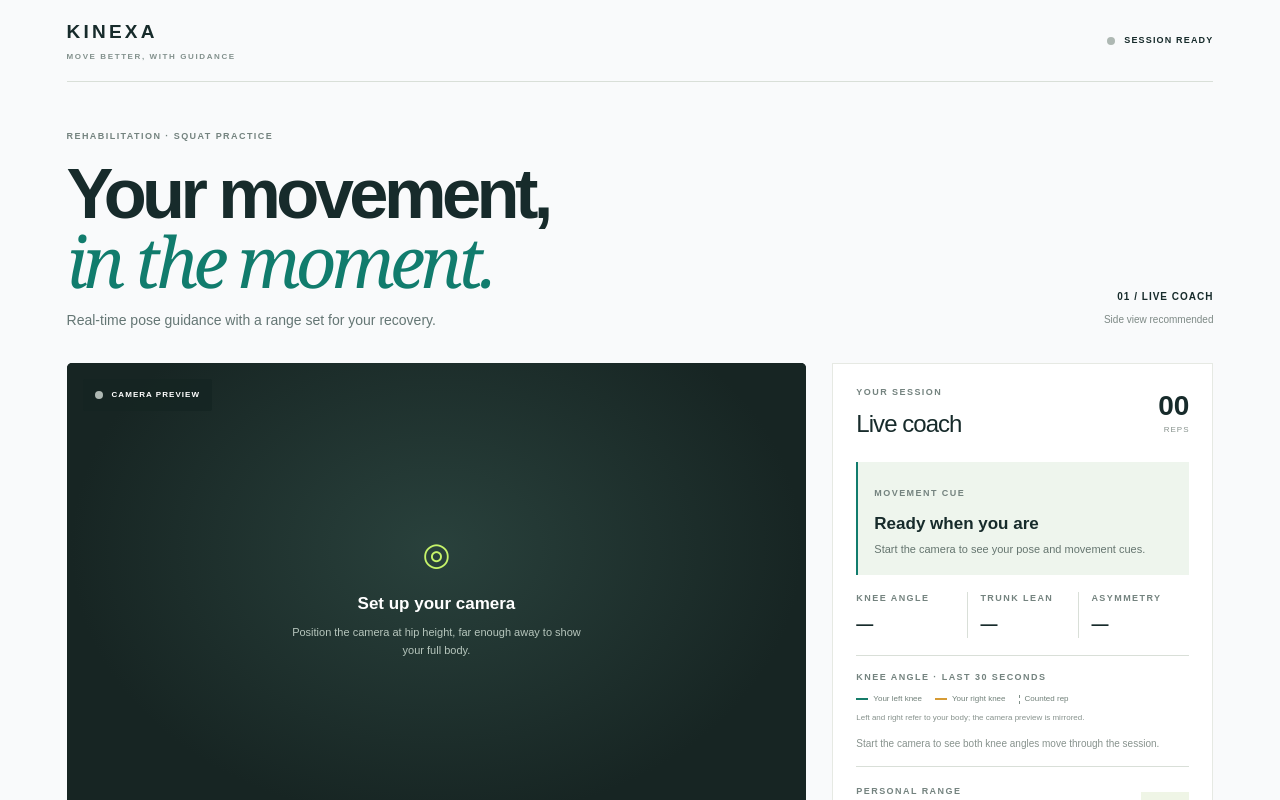
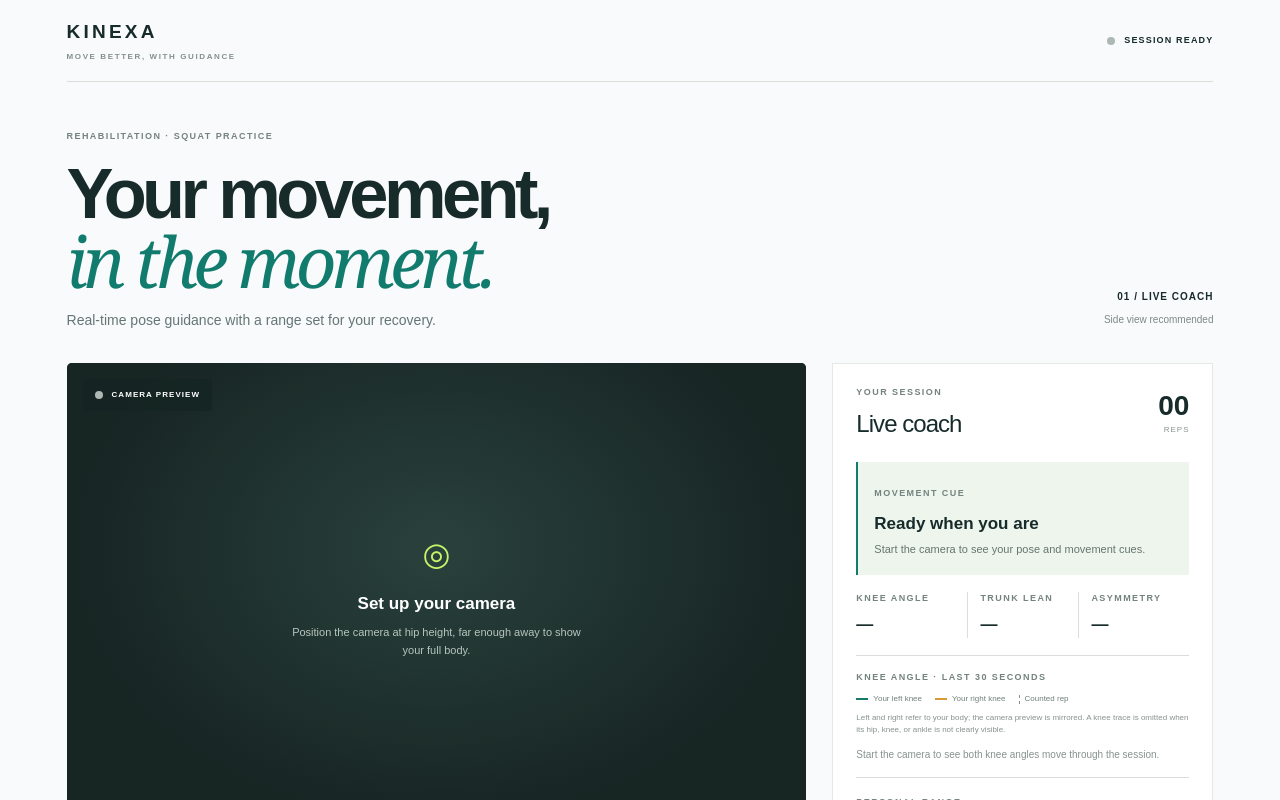
Before and after one commit to NotEpyc/kinexa, a Next.js app in the folder frontend/: page / in a window 1280 px wide. Shown: the top 800 px of the page. Built offline with nearby package versions, Linux system fonts and the light colour scheme.

Commit message:
Filter low-confidence knee traces
Hide knee angle samples when the hip, knee, or ankle visibility is too low. This prevents partially occluded support legs from appearing to bend based on weak pose estimates and keeps those samples out of bilateral rep validation.

```diff
--- a/frontend/src/app/live-session.tsx
+++ b/frontend/src/app/live-session.tsx
@@ -45,6 +45,7 @@ type DetectorLog = {
 const MIN_REP_DURATION_SECONDS = 0.7;
 const MIN_REP_GAP_SECONDS = 0.8;
 const MIN_BILATERAL_TRAVEL_RATIO = 0.35;
+const KNEE_LANDMARK_VISIBILITY_THRESHOLD = 0.65;
 
 const CONNECTIONS: Array<[number, number]> = [
   [11, 12], [11, 13], [13, 15], [12, 14], [14, 16], [11, 23], [12, 24], [23, 24],
@@ -58,6 +59,10 @@ function angle(a: Point, b: Point, c: Point) {
   if (!denominator) return null;
   const cosine = Math.max(-1, Math.min(1, (ba[0] * bc[0] + ba[1] * bc[1]) / denominator));
   return Math.round((Math.acos(cosine) * 180) / Math.PI);
+}
+
+function hasReliableKnee(screen: Point[], indices: [number, number, number]) {
+  return indices.every((index) => (screen[index]?.visibility ?? 0) >= KNEE_LANDMARK_VISIBILITY_THRESHOLD);
 }
 
 function trunkLean(points: Point[], screen: Point[]) {
@@ -193,8 +198,10 @@ export default function LiveSession() {
             }
             ctx.fillStyle = '#f5b544';
             // MediaPipe indices use the subject's anatomical left/right, even though the camera preview is mirrored.
-            const leftVisible = [23, 25, 27].every((i) => (screen[i]?.visibility ?? 0) >= 0.45);
-            const rightVisible = [24, 26, 28].every((i) => (screen[i]?.visibility ?? 0) >= 0.45);
+            // Low-confidence inferred joints can make an occluded support leg appear to bend.
+            // Leave that side blank in the chart and exclude it from rep validation instead.
+            const leftVisible = hasReliableKnee(screen, [23, 25, 27]);
+            const rightVisible = hasReliableKnee(screen, [24, 26, 28]);
             const left = leftVisible ? angle(points[23], points[25], points[27]) : null;
             const right = rightVisible ? angle(points[24], points[26], points[28]) : null;
             const currentTrunkLean = trunkLean(points, screen);
@@ -319,7 +326,7 @@ export default function LiveSession() {
                 else if (smoothed > (lowRef.current ?? smoothed) + 5) setPhase('Rise with control');
               }
             }
-            else { setTracking('Pose detected · move knees and ankles into view'); setAngleNow(null); setTrunkNow(null); setAsymmetryNow(null); }
+            else { setTracking('Pose detected · improve knee and ankle visibility'); setAngleNow(null); setTrunkNow(null); setAsymmetryNow(null); }
           } else { setTracking('No pose — step back into view'); setAngleNow(null); setTrunkNow(null); setAsymmetryNow(null); }
         }
         rafRef.current = requestAnimationFrame(loop);
@@ -354,7 +361,7 @@ export default function LiveSession() {
           </div>
           <section className="angle-chart-panel" aria-label="Knee angle over time">
             <div className="angle-chart-header"><span className="micro-label">KNEE ANGLE · LAST 30 SECONDS</span><div className="angle-chart-legend"><span><i className="legend-left"/>Your left knee</span><span><i className="legend-right"/>Your right knee</span>{minAngle !== '' && maxAngle !== '' && <span><i className="legend-range"/>Prescribed range</span>}<span><i className="legend-rep"/>Counted rep</span></div></div>
-            <p className="angle-chart-note">Left and right refer to your body; the camera preview is mirrored.</p>
+            <p className="angle-chart-note">Left and right refer to your body; the camera preview is mirrored. A knee trace is omitted when its hip, knee, or ankle is not clearly visible.</p>
             {angleHistory.length > 1 ? <div className="angle-chart"><ResponsiveContainer width="100%" height="100%"><LineChart data={angleHistory} margin={{ top: 8, right: 8, bottom: 0, left: 0 }}>
               <CartesianGrid stroke="#e8ece7" strokeDasharray="3 4" vertical={false}/>
               <XAxis dataKey="seconds" type="number" domain={["dataMin", "dataMax"]} tickFormatter={(value: number) => `${value.toFixed(0)}s`} tick={{ fill: '#87928d', fontSize: 9 }} tickLine={false} axisLine={{ stroke: '#e3e8e2' }} minTickGap={24}/>
```
